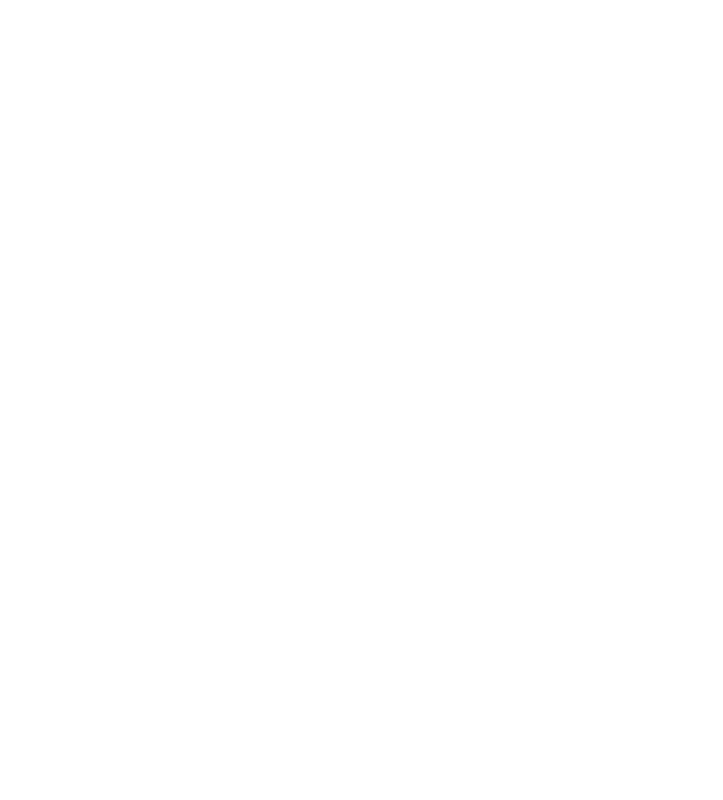
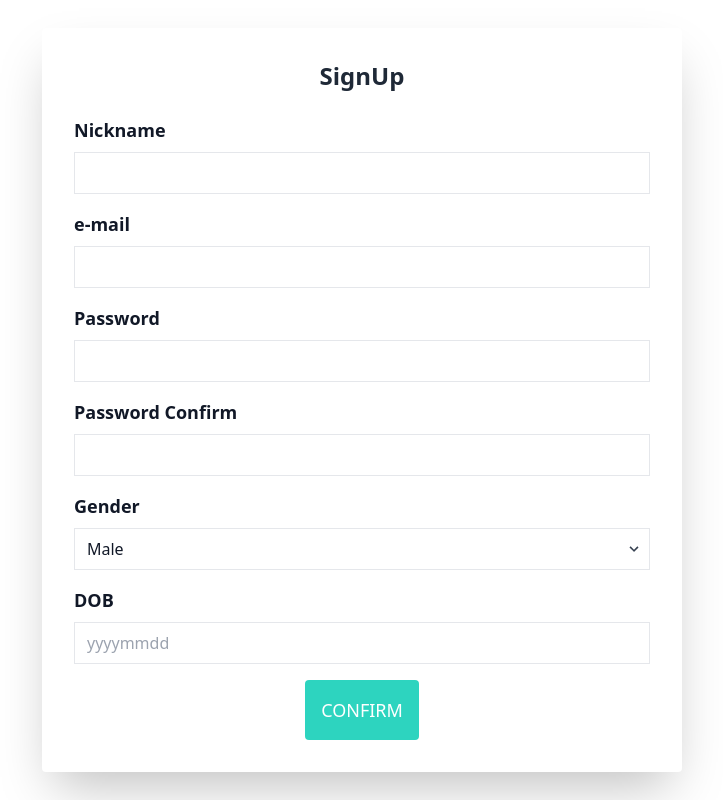
Before and after one commit to yedoll22/vote-slug_eng, a React (Create React App) app in the folder client/: page /signup in a window 1280 px wide. Shown: the whole page, without its empty margins (278-1001 px from the left). Built offline with nearby package versions, Linux system fonts and the light colour scheme.

Commit message:
Modify class to className.
Modify class to className.

```diff
--- a/client/public/index.html
+++ b/client/public/index.html
@@ -14,7 +14,7 @@
       manifest.json provides metadata used when your web app is installed on a
       user's mobile device or desktop. See https://developers.google.com/web/fundamentals/web-app-manifest/
     -->
-    <link rel="manifest" href="%PUBLIC_URL%/manifest.json" />
+
     <!--
       Notice the use of %PUBLIC_URL% in the tags above.
       It will be replaced with the URL of the `public` folder during the build.
--- a/client/src/App.js
+++ b/client/src/App.js
@@ -4,6 +4,7 @@ import Home from "./components/Home";
 import VotePost from "./components/VotePost";
 import Login from "./components/Login";
 import VoteDetail from "./components/VoteDetail";
+import SignUp from "./components/SignUp";
 
 function App() {
   const dummyData = [
@@ -44,6 +45,7 @@ function App() {
     <BrowserRouter>
       <Switch>
         <Route exact path="/">
+          {/* <Home /> */}
           {isLogin ? <Redirect to="/home" /> : <Redirect to="/login" />}
         </Route>
         <Route path="/home">
@@ -58,6 +60,9 @@ function App() {
             loginHandler={loginHandler}
           />
         </Route>
+        <Route path="/signup">
+          <SignUp />
+        </Route>
         <Route path="/votedetail">
           <VoteDetail accessToken={accessToken} />
         </Route>
--- a/client/src/components/Home.js
+++ b/client/src/components/Home.js
@@ -6,6 +6,7 @@ axios.defaults.withCredentials = true;
 
 export default function Home({ dummyData, accessToken }) {
   const [voteInfo, setVoteInfo] = useState(dummyData);
+  // const [isLogin, setIsLogin] = useState()
 
   const categoryHandler = async (e) => {
     const queryString = e.target.value;
--- a/client/src/components/Mypage.js
+++ b/client/src/components/Mypage.js
@@ -3,69 +3,69 @@ import React, { useState } from "react";
 
 export default function Mypage() {
   return (
-    <div class="flex justify-center items-center h-screen w-full">
-      <div class="w-1/2 bg-white rounded shadow-2xl p-8 m-4">
-        <h1 class="block w-full text-center text-gray-800 text-2xl font-bold mb-6">
+    <div className="flex justify-center items-center h-screen w-full">
+      <div className="w-1/2 bg-white rounded shadow-2xl p-8 m-4">
+        <h1 className="block w-full text-center text-gray-800 text-2xl font-bold mb-6">
           My profile
         </h1>
 
-        <div class="grid grid-cols-5">
+        <div className="grid grid-cols-5">
           <label
-            class="col-span-2 mb-2 font-bold text-lg text-gray-900"
+            className="col-span-2 mb-2 font-bold text-lg text-gray-900"
             for="email"
           >
             email
           </label>
-          <div class="col-span-2 text-grey-800">email</div>
+          <div className="col-span-2 text-grey-800">email</div>
         </div>
-        <div class="grid grid-cols-5">
+        <div className="grid grid-cols-5">
           <label
-            class="col-span-2 mb-2 font-bold text-lg text-gray-900"
+            className="col-span-2 mb-2 font-bold text-lg text-gray-900"
             for="nickname"
           >
             Nickname
           </label>
-          <div class="col-span-2 text-grey-800">Nickname</div>
+          <div className="col-span-2 text-grey-800">Nickname</div>
           <button
-            class="inline bg-teal-400 hover:bg-teal-600 text-white text-lg rounded"
+            className="inline bg-teal-400 hover:bg-teal-600 text-white text-lg rounded"
             type="Edit"
           >
             Edit
           </button>
         </div>
-        <div class="grid grid-cols-5">
+        <div className="grid grid-cols-5">
           <label
-            class="col-span-2 mb-2 font-bold text-lg text-gray-900"
+            className="col-span-2 mb-2 font-bold text-lg text-gray-900"
             for="gender"
           >
             Gender
           </label>
-          <div class="col-span-2 text-grey-800">Gender</div>
+          <div className="col-span-2 text-grey-800">Gender</div>
         </div>
-        <div class="grid grid-cols-5">
+        <div className="grid grid-cols-5">
           <label
-            class="col-span-2 mb-2 font-bold text-lg text-gray-900"
+            className="col-span-2 mb-2 font-bold text-lg text-gray-900"
             for="dateOfBirth"
           >
             DOB
           </label>
-          <div class="col-span-2 text-grey-800">DOB</div>
+          <div className="col-span-2 text-grey-800">DOB</div>
         </div>
         <button
-          class="block bg-teal-400 hover:bg-teal-600 text-white mx-auto rounded"
+          className="block bg-teal-400 hover:bg-teal-600 text-white mx-auto rounded"
           type="submit"
         >
           password edit
         </button>
-        <div class="grid grid-cols-2">
+        <div className="grid grid-cols-2">
           <button
-            class="bg-teal-400 hover:bg-teal-600 text-white text-lg mx-auto rounded"
+            className="bg-teal-400 hover:bg-teal-600 text-white text-lg mx-auto rounded"
             type="submit"
           >
             탈퇴
           </button>
           <button
-            class="bg-teal-400 hover:bg-teal-600 text-white text-lg mx-auto rounded"
+            className="bg-teal-400 hover:bg-teal-600 text-white text-lg mx-auto rounded"
             type="submit"
           >
             Home
--- a/client/src/components/SignUp.js
+++ b/client/src/components/SignUp.js
@@ -44,7 +44,7 @@ export default function SignUp() {
           history.push("/");
         })
         .catch((err) => {
-          setErrorMessage("사용할 수 없는 이메일이나 닉네임입니다.");
+          setErrorMessage("사용할 수 없는 이메일이나 닉네임입니다.(중복검사)");
         });
     } else {
       setPwErrorMessage("비밀번호가 일치하지 않습니다");
@@ -62,52 +62,62 @@ export default function SignUp() {
   console.log(passwordInfo.password1, passwordInfo.password2);
 
   return (
-    <div class="flex justify-center items-center h-screen w-full">
-      <div class="w-1/2 bg-white rounded shadow-2xl p-8 m-4">
-        <h1 class="block w-full text-center text-gray-800 text-2xl font-bold mb-6">
+    <div className="flex justify-center items-center h-screen w-full">
+      <div className="w-1/2 bg-white rounded shadow-2xl p-8 m-4">
+        <h1 className="block w-full text-center text-gray-800 text-2xl font-bold mb-6">
           SignUp
         </h1>
+
         <form>
-          <div class="flex flex-col mb-4">
-            <label class="mb-2 font-bold text-lg text-gray-900" for="nickname">
+          <div className="flex flex-col mb-4">
+            <label
+              className="mb-2 font-bold text-lg text-gray-900"
+              htmlFor="nickname"
+            >
               Nickname
             </label>
             <input
-              class="border py-2 px-3 text-grey-800"
+              className="border py-2 px-3 text-grey-800"
               type="text"
               name="nickname"
             />
           </div>
-          <div class="flex flex-col mb-4">
-            <label class="mb-2 font-bold text-lg text-gray-900" for="email">
+          <div className="flex flex-col mb-4">
+            <label
+              className="mb-2 font-bold text-lg text-gray-900"
+              htmlFor="email"
+            >
               e-mail
             </label>
             <input
-              class="border py-2 px-3 text-grey-800"
+              className="border py-2 px-3 text-grey-800"
               type="text"
               name="email"
             />
           </div>
-          <div class="flex flex-col mb-4">
-            <label class="mb-2 font-bold text-lg text-gray-900" for="password">
+          <div className="flex flex-col mb-4">
+            <label
+              className="mb-2 font-bold text-lg text-gray-900"
+              htmlFor="password"
+            >
               Password
             </label>
             <input
-              class="border py-2 px-3 text-grey-800"
+              className="border py-2 px-3 text-grey-800"
               type="text"
               name="password1"
               onChange={passwordHandler("password1")}
             />
           </div>
-          <div class="flex flex-col mb-4">
+          <div className="flex flex-col mb-4">
             <label
-              class="mb-2 font-bold text-lg text-gray-900"
-              for="password_confirm"
+              className="mb-2 font-bold text-lg text-gray-900"
+              htmlFor="password_confirm"
             >
               Password Confirm{" "}
             </label>
             <input
-              class="border py-2 px-3 text-grey-800"
+              className="border py-2 px-3 text-grey-800"
               type="text"
               name="password2"
               onChange={passwordConfirmHandler("password2")}
@@ -115,19 +125,22 @@ export default function SignUp() {
             <div>{pwErrorMessage}</div>
           </div>
 
-          <div class="flex flex-col mb-4">
-            <label class="mb-2 font-bold text-lg text-gray-900" for="gender">
+          <div className="flex flex-col mb-4">
+            <label
+              className="mb-2 font-bold text-lg text-gray-900"
+              htmlFor="gender"
+            >
               Gender
             </label>
-            <div class="relative">
-              <select class="block appearance-none w-full bg-white border border-gray-200 text-gray-900 py-2 px-3 focus:outline-none focus:bg-white focus:border-gray-500">
+            <div className="relative">
+              <select className="block appearance-none w-full bg-white border border-gray-200 text-gray-900 py-2 px-3 focus:outline-none focus:bg-white focus:border-gray-500">
                 <option>Male</option>
                 <option>Female</option>
                 <option>Non binary</option>
               </select>
-              <div class="pointer-events-none absolute inset-y-0 right-0 flex items-center px-2 text-gray-700">
+              <div className="pointer-events-none absolute inset-y-0 right-0 flex items-center px-2 text-gray-700">
                 <svg
-                  class="fill-current h-4 w-4"
+                  className="fill-current h-4 w-4"
                   xmlns="http://www.w3.org/2000/svg"
                   viewBox="0 0 20 20"
                 >
@@ -137,15 +150,15 @@ export default function SignUp() {
             </div>
           </div>
 
-          <div class="flex flex-col mb-4">
+          <div className="flex flex-col mb-4">
             <label
-              class="mb-2 font-bold text-lg text-gray-900"
-              for="dateOfBirth"
+              className="mb-2 font-bold text-lg text-gray-900"
+              htmlFor="dateOfBirth"
             >
               DOB
             </label>
             <input
-              class="border py-2 px-3 text-grey-800"
+              className="border py-2 px-3 text-grey-800"
               type="text"
               name="dateOfBirth"
               placeholder="yyyymmdd"
@@ -153,7 +166,7 @@ export default function SignUp() {
           </div>
           <button
             onClick={onSubmit}
-            class="block bg-teal-400 hover:bg-teal-600 text-white uppercase text-lg mx-auto p-4 rounded"
+            className="block bg-teal-400 hover:bg-teal-600 text-white uppercase text-lg mx-auto p-4 rounded"
           >
             Confirm
           </button>
```
Also changed, not shown: 2 other files (tests, documents, lock files or other folders).
